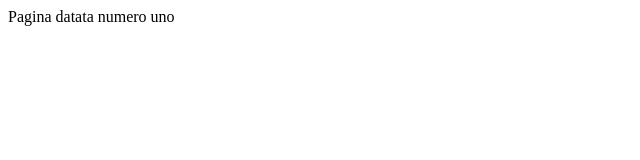
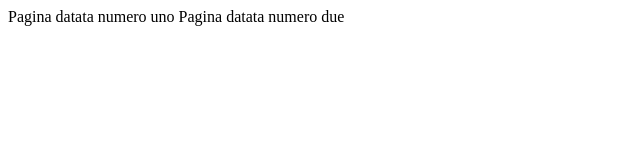
Before and after one commit to lucibello/git-test-album, a plain HTML site: page indexindex.html in a window 1280 px wide. Shown: the whole page, without its empty margins (0-640 px from the left). Drawn offline with Linux system fonts and the light colour scheme.

```diff
--- a/indexindex.html
+++ b/indexindex.html
@@ -1,5 +1,5 @@
 <html>
 
 Pagina datata numero uno
-
+Pagina datata numero due
 </html>
```
